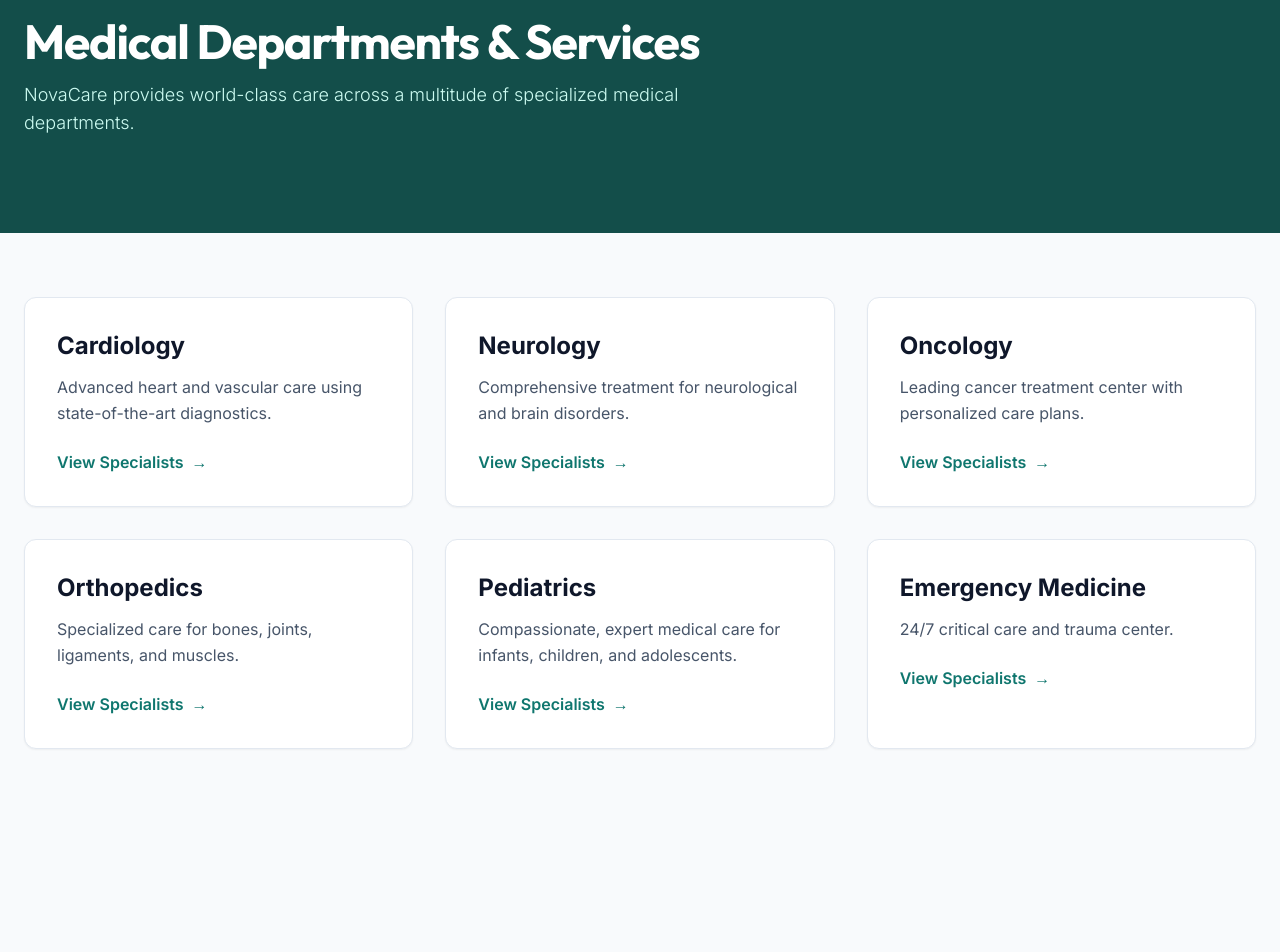
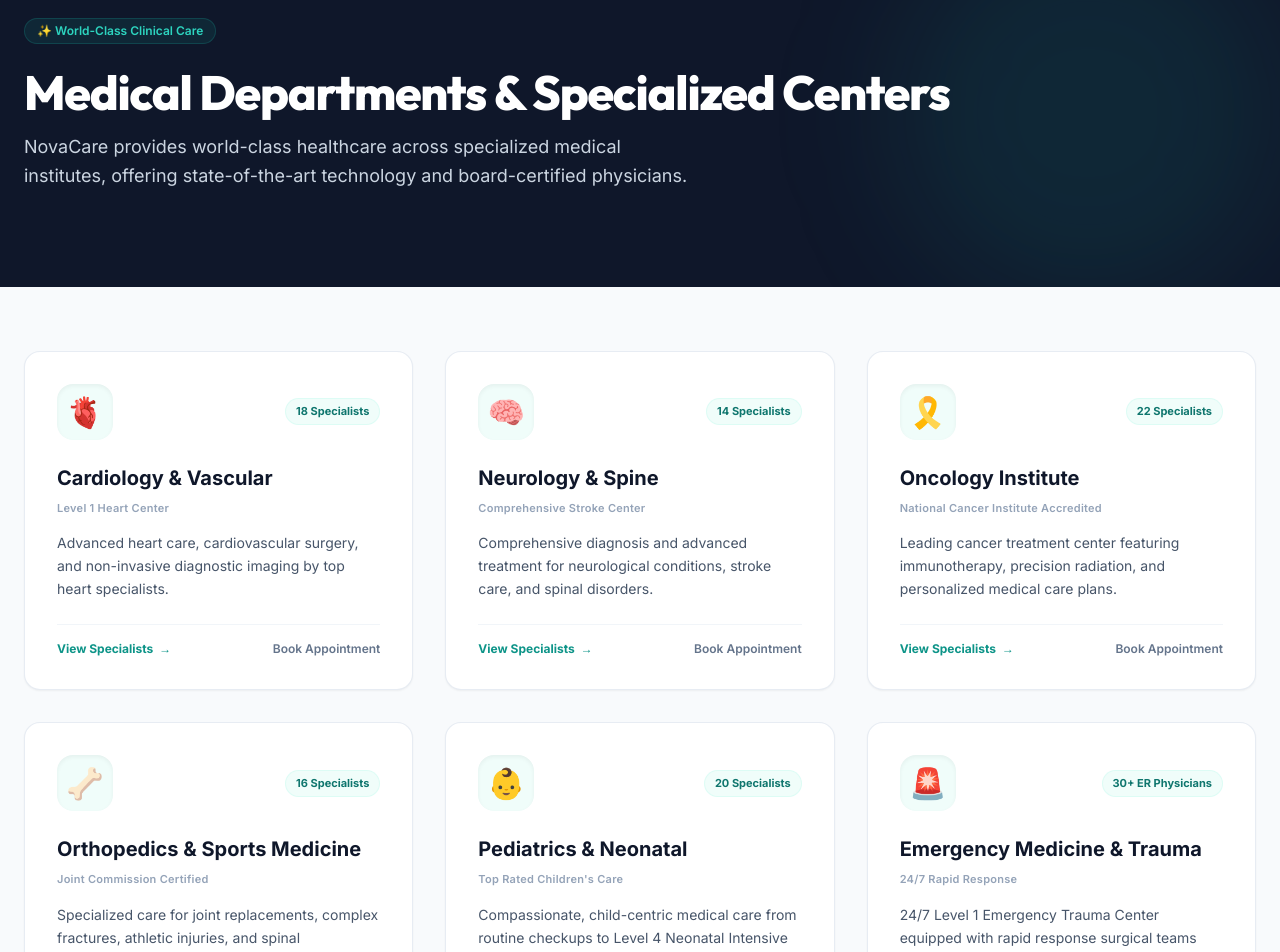
Before and after one commit to HasnatKhan010/NovaCare-Hospital-System, a React (Vite) app in the folder medilink_frontend/: page /departments in a window 1280 px wide. Shown: the part 160-1112 px from the top of the page. Before the commit the page ends 973 px from the top, so only its background shows below. Built offline with nearby package versions, Linux system fonts and the light colour scheme; no server answers; the HTML template or start-up script is replaced by a standard one.

Commit message:
style: Elevate Departments and 404 page with clinical design system

```diff
--- a/medilink_frontend/src/pages/Departments.jsx
+++ b/medilink_frontend/src/pages/Departments.jsx
@@ -1,38 +1,119 @@
 import React from "react";
+import { Link } from "react-router-dom";
 import Navbar from "../components/Navbar";
 
 export default function Departments() {
   const departments = [
-    { name: "Cardiology", desc: "Advanced heart and vascular care using state-of-the-art diagnostics." },
-    { name: "Neurology", desc: "Comprehensive treatment for neurological and brain disorders." },
-    { name: "Oncology", desc: "Leading cancer treatment center with personalized care plans." },
-    { name: "Orthopedics", desc: "Specialized care for bones, joints, ligaments, and muscles." },
-    { name: "Pediatrics", desc: "Compassionate, expert medical care for infants, children, and adolescents." },
-    { name: "Emergency Medicine", desc: "24/7 critical care and trauma center." },
+    {
+      icon: "🫀",
+      name: "Cardiology & Vascular",
+      desc: "Advanced heart care, cardiovascular surgery, and non-invasive diagnostic imaging by top heart specialists.",
+      badge: "Level 1 Heart Center",
+      count: "18 Specialists"
+    },
+    {
+      icon: "🧠",
+      name: "Neurology & Spine",
+      desc: "Comprehensive diagnosis and advanced treatment for neurological conditions, stroke care, and spinal disorders.",
+      badge: "Comprehensive Stroke Center",
+      count: "14 Specialists"
+    },
+    {
+      icon: "🎗️",
+      name: "Oncology Institute",
+      desc: "Leading cancer treatment center featuring immunotherapy, precision radiation, and personalized medical care plans.",
+      badge: "National Cancer Institute Accredited",
+      count: "22 Specialists"
+    },
+    {
+      icon: "🦴",
+      name: "Orthopedics & Sports Medicine",
+      desc: "Specialized care for joint replacements, complex fractures, athletic injuries, and spinal reconstruction.",
+      badge: "Joint Commission Certified",
+      count: "16 Specialists"
+    },
+    {
+      icon: "👶",
+      name: "Pediatrics & Neonatal",
+      desc: "Compassionate, child-centric medical care from routine checkups to Level 4 Neonatal Intensive Care (NICU).",
+      badge: "Top Rated Children's Care",
+      count: "20 Specialists"
+    },
+    {
+      icon: "🚨",
+      name: "Emergency Medicine & Trauma",
+      desc: "24/7 Level 1 Emergency Trauma Center equipped with rapid response surgical teams and heliport access.",
+      badge: "24/7 Rapid Response",
+      count: "30+ ER Physicians"
+    },
   ];
 
   return (
-    <div className="min-h-screen bg-slate-50 font-sans text-slate-800 selection:bg-brand-200">
+    <div className="min-h-screen bg-slate-50 font-sans text-slate-800 selection:bg-teal-500 selection:text-white">
       <Navbar />
 
-      <div className="bg-brand-900 text-white py-16 lg:py-24">
-        <div className="max-w-7xl mx-auto px-6">
-          <h1 className="text-4xl md:text-5xl font-display font-bold tracking-tight mb-4">Medical Departments & Services</h1>
-          <p className="text-lg text-brand-100 max-w-2xl font-light">
-            NovaCare provides world-class care across a multitude of specialized medical departments.
+      {/* Hero Banner */}
+      <div className="bg-slate-900 text-white py-16 lg:py-24 relative overflow-hidden">
+        <div className="absolute top-0 right-0 w-96 h-96 bg-teal-500/10 rounded-full blur-3xl pointer-events-none"></div>
+
+        <div className="max-w-7xl mx-auto px-6 relative z-10">
+          <div className="inline-flex items-center gap-2 px-3 py-1 bg-teal-500/10 border border-teal-500/20 rounded-full text-xs font-semibold text-teal-400 mb-6">
+            <span>✨ World-Class Clinical Care</span>
+          </div>
+          <h1 className="text-4xl md:text-5xl font-display font-extrabold tracking-tight mb-4 text-white">
+            Medical Departments & Specialized Centers
+          </h1>
+          <p className="text-lg text-slate-300 max-w-2xl font-normal leading-relaxed">
+            NovaCare provides world-class healthcare across specialized medical institutes, offering state-of-the-art technology and board-certified physicians.
           </p>
         </div>
       </div>
 
+      {/* Grid Section */}
       <div className="max-w-7xl mx-auto px-6 py-16">
         <div className="grid md:grid-cols-2 lg:grid-cols-3 gap-8">
           {departments.map((dept, idx) => (
-            <div key={idx} className="bg-white p-8 rounded-xl shadow-sm border border-slate-200 hover:shadow-md transition-shadow">
-              <h3 className="text-2xl font-bold text-slate-900 mb-3">{dept.name}</h3>
-              <p className="text-slate-600 leading-relaxed mb-6">{dept.desc}</p>
-              <button className="text-brand-700 font-semibold hover:text-brand-800 transition-colors flex items-center gap-2">
-                View Specialists <span aria-hidden="true">&rarr;</span>
-              </button>
+            <div
+              key={idx}
+              className="bg-white p-8 rounded-2xl shadow-sm border border-slate-200/80 hover:shadow-xl hover:border-teal-500/30 transition-all duration-300 flex flex-col justify-between group"
+            >
+              <div>
+                <div className="flex items-center justify-between mb-6">
+                  <div className="w-14 h-14 bg-teal-50 text-teal-600 rounded-2xl flex items-center justify-center text-3xl shadow-inner group-hover:scale-110 transition-transform duration-300">
+                    {dept.icon}
+                  </div>
+                  <span className="text-[11px] font-bold text-teal-700 bg-teal-50 px-2.5 py-1 rounded-full border border-teal-100/50">
+                    {dept.count}
+                  </span>
+                </div>
+
+                <h3 className="text-xl font-bold text-slate-900 mb-2 group-hover:text-teal-700 transition-colors">
+                  {dept.name}
+                </h3>
+
+                <div className="text-[11px] font-semibold text-slate-400 mb-4 tracking-wide">
+                  {dept.badge}
+                </div>
+
+                <p className="text-slate-600 text-sm leading-relaxed mb-6">
+                  {dept.desc}
+                </p>
+              </div>
+
+              <div className="pt-4 border-t border-slate-100 flex items-center justify-between">
+                <Link
+                  to="/doctors"
+                  className="text-xs font-bold text-teal-600 hover:text-teal-800 transition-colors flex items-center gap-1.5"
+                >
+                  View Specialists <span aria-hidden="true">&rarr;</span>
+                </Link>
+                <Link
+                  to="/portal"
+                  className="text-xs font-semibold text-slate-500 hover:text-slate-900 transition-colors"
+                >
+                  Book Appointment
+                </Link>
+              </div>
             </div>
           ))}
         </div>
--- a/medilink_frontend/src/pages/Notfound.jsx
+++ b/medilink_frontend/src/pages/Notfound.jsx
@@ -1,7 +1,55 @@
+import React from "react";
+import { Link } from "react-router-dom";
+import Navbar from "../components/Navbar";
+
 const NotFound = () => {
   return (
-    <div className="min-h-screen flex items-center justify-center bg-gray-100">
-      <h1 className="text-4xl font-bold text-gray-800">404 - Page Not Found</h1>
+    <div className="min-h-screen bg-slate-900 font-sans text-slate-100 flex flex-col selection:bg-teal-500 selection:text-white">
+      <Navbar />
+
+      <div className="flex-1 flex items-center justify-center px-6 py-20 relative overflow-hidden">
+        {/* Background glow effects */}
+        <div className="absolute top-1/2 left-1/2 -translate-x-1/2 -translate-y-1/2 w-96 h-96 bg-teal-500/10 rounded-full blur-3xl pointer-events-none"></div>
+        <div className="absolute top-1/3 left-1/3 w-64 h-64 bg-cyan-500/10 rounded-full blur-3xl pointer-events-none"></div>
+
+        <div className="max-w-xl w-full text-center relative z-10">
+          <div className="inline-flex items-center justify-center w-20 h-20 bg-teal-500/10 border border-teal-500/20 rounded-3xl mb-8 text-4xl text-teal-400 shadow-xl shadow-teal-500/5">
+            🏥
+          </div>
+
+          <h1 className="text-7xl font-display font-extrabold text-transparent bg-clip-text bg-gradient-to-r from-white via-slate-200 to-teal-400 tracking-tight mb-4">
+            404
+          </h1>
+
+          <h2 className="text-2xl font-bold text-white mb-3">
+            Medical Page Not Found
+          </h2>
+
+          <p className="text-slate-400 text-sm leading-relaxed mb-8 max-w-md mx-auto">
+            The clinical resource or portal directory you requested could not be located. It may have been moved, renamed, or is restricted to emergency personnel.
+          </p>
+
+          <div className="flex flex-col sm:flex-row items-center justify-center gap-4">
+            <Link
+              to="/"
+              className="w-full sm:w-auto px-6 py-3 bg-gradient-to-r from-teal-500 to-teal-600 hover:from-teal-600 hover:to-teal-700 text-white font-semibold text-sm rounded-xl shadow-lg shadow-teal-500/20 transition-all transform hover:-translate-y-0.5 active:translate-y-0"
+            >
+              Return to Homepage
+            </Link>
+            <Link
+              to="/portal"
+              className="w-full sm:w-auto px-6 py-3 bg-slate-800 hover:bg-slate-700 text-slate-200 font-semibold text-sm rounded-xl border border-slate-700 transition-all"
+            >
+              Access Patient Portal
+            </Link>
+          </div>
+
+          {/* Quick Help Footer */}
+          <div className="mt-12 pt-8 border-t border-slate-800/80 flex items-center justify-center gap-6 text-xs text-slate-400">
+            <span>24/7 Emergency Line: <strong className="text-slate-200">1-800-NOVACARE</strong></span>
+          </div>
+        </div>
+      </div>
     </div>
   );
 };
```
Also changed, not shown: 5 other files (tests, documents, lock files or other folders).
